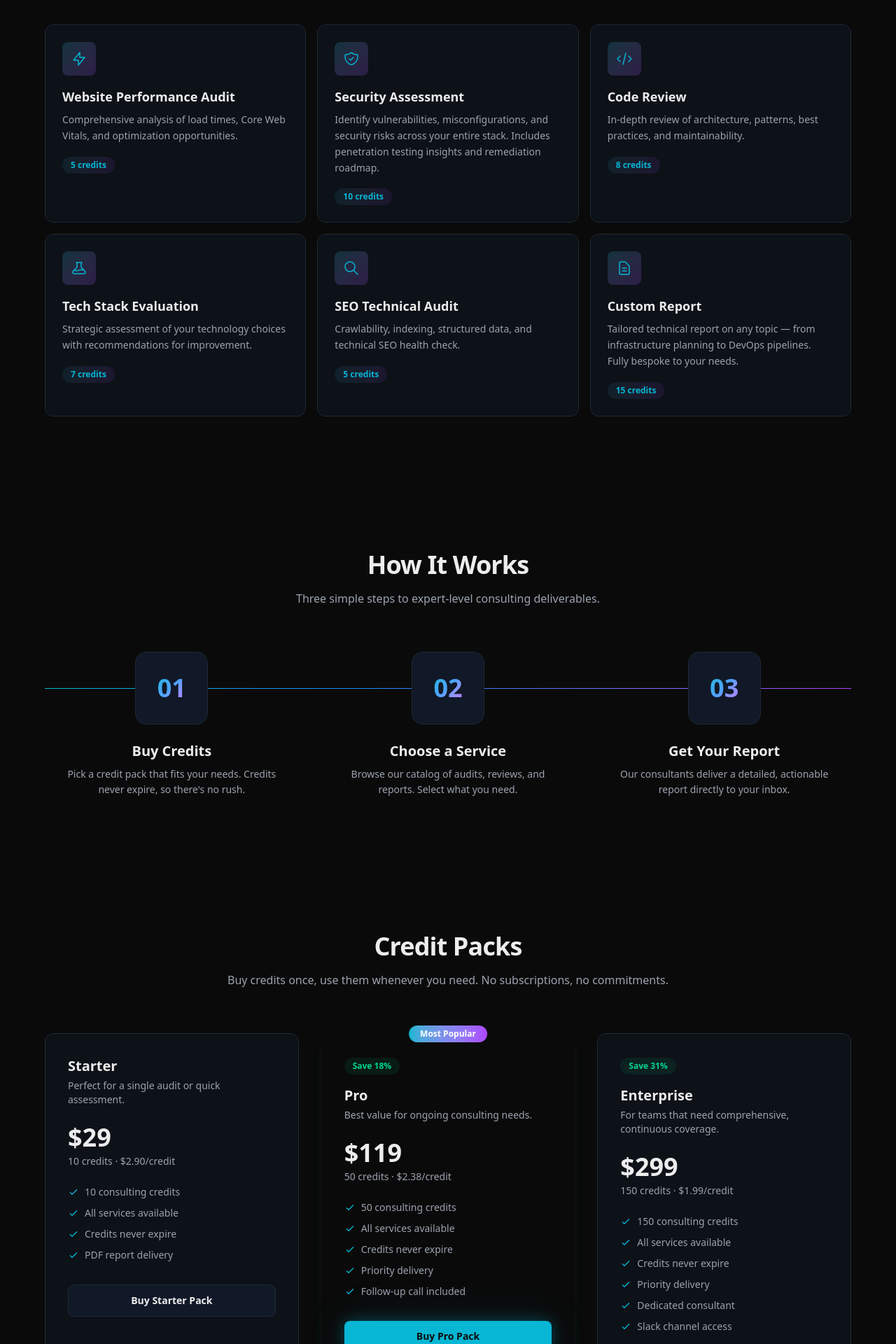
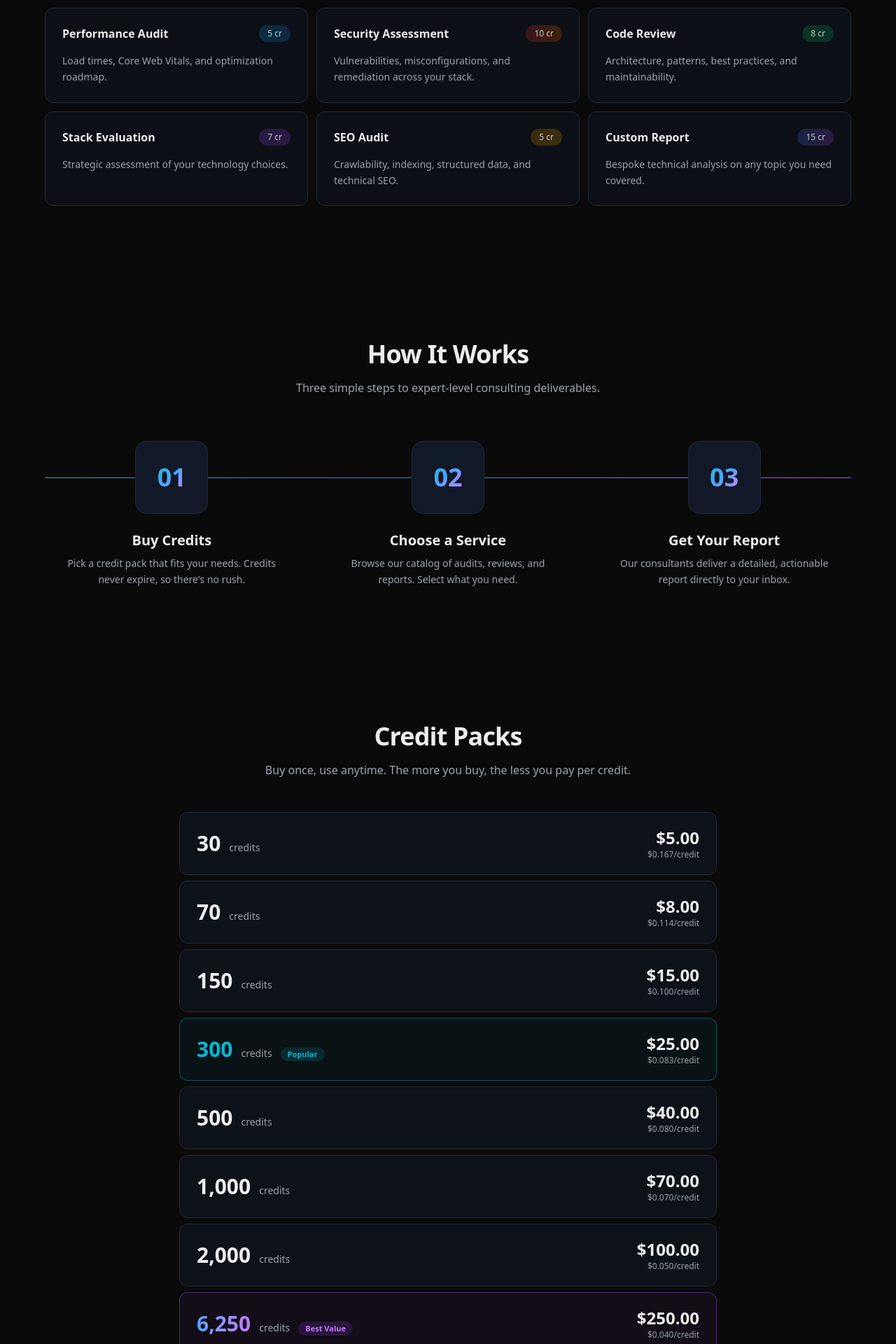
Before and after one commit to rajakillaman/raja-consulting, a Next.js app: page / in a window 1280 px wide. Shown: the part 1140-3060 px from the top of the page at 70% size. Built offline with nearby package versions, Linux system fonts and the light colour scheme.

Commit message:
Update services and pricing with real credit packs and cleaner design
Co-Authored-By: Claude Opus 4.6 <noreply@anthropic.com>

```diff
--- a/components/Pricing.tsx
+++ b/components/Pricing.tsx
@@ -3,147 +3,90 @@
 import { useState } from "react";
 import AnimatedSection from "./AnimatedSection";
 
-const plans = [
-  {
-    name: "Starter",
-    credits: 10,
-    price: 29,
-    perCredit: "2.90",
-    popular: false,
-    description: "Perfect for a single audit or quick assessment.",
-    features: [
-      "10 consulting credits",
-      "All services available",
-      "Credits never expire",
-      "PDF report delivery",
-    ],
-  },
-  {
-    name: "Pro",
-    credits: 50,
-    price: 119,
-    perCredit: "2.38",
-    popular: true,
-    savings: "18%",
-    description: "Best value for ongoing consulting needs.",
-    features: [
-      "50 consulting credits",
-      "All services available",
-      "Credits never expire",
-      "Priority delivery",
-      "Follow-up call included",
-    ],
-  },
-  {
-    name: "Enterprise",
-    credits: 150,
-    price: 299,
-    perCredit: "1.99",
-    popular: false,
-    savings: "31%",
-    description: "For teams that need comprehensive, continuous coverage.",
-    features: [
-      "150 consulting credits",
-      "All services available",
-      "Credits never expire",
-      "Priority delivery",
-      "Dedicated consultant",
-      "Slack channel access",
-    ],
-  },
+const packs = [
+  { credits: 30, price: 5, perCredit: "0.167" },
+  { credits: 70, price: 8, perCredit: "0.114" },
+  { credits: 150, price: 15, perCredit: "0.100" },
+  { credits: 300, price: 25, perCredit: "0.083", tag: "Popular" },
+  { credits: 500, price: 40, perCredit: "0.080" },
+  { credits: 1000, price: 70, perCredit: "0.070" },
+  { credits: 2000, price: 100, perCredit: "0.050" },
+  { credits: 6250, price: 250, perCredit: "0.040", tag: "Best Value" },
 ];
 
 export default function Pricing() {
   const [toast, setToast] = useState<string | null>(null);
 
-  function handleBuy(planName: string) {
-    setToast(`${planName} pack selected — payment integration coming soon!`);
+  function handleBuy(credits: number) {
+    setToast(`${credits} credit pack selected — payment integration coming soon!`);
     setTimeout(() => setToast(null), 3000);
   }
 
   return (
     <section id="pricing" className="relative z-10 px-6 py-24">
-      <div className="mx-auto max-w-6xl">
+      <div className="mx-auto max-w-3xl">
         <AnimatedSection>
-          <div className="mb-16 text-center">
+          <div className="mb-12 text-center">
             <h2 className="mb-4 text-3xl font-bold tracking-tight md:text-4xl">
               Credit Packs
             </h2>
-            <p className="mx-auto max-w-2xl text-muted">
-              Buy credits once, use them whenever you need. No subscriptions, no
-              commitments.
+            <p className="mx-auto max-w-xl text-muted">
+              Buy once, use anytime. The more you buy, the less you pay per credit.
             </p>
           </div>
         </AnimatedSection>
 
-        <div className="grid gap-8 md:grid-cols-3">
-          {plans.map((plan, i) => (
-            <AnimatedSection key={plan.name} delay={i * 0.1}>
-              <div
-                className={`relative h-full rounded-xl p-8 transition-all ${
-                  plan.popular
-                    ? "border-0 bg-gradient-to-b from-accent/10 to-transparent shadow-lg shadow-accent/10"
-                    : "border border-card-border bg-card/50 backdrop-blur-sm"
-                }`}
-                style={
-                  plan.popular
-                    ? {
-                        background:
-                          "linear-gradient(var(--color-card), var(--color-card)) padding-box, conic-gradient(from var(--gradient-angle, 0deg), #06b6d4, #3b82f6, #8b5cf6, #06b6d4) border-box",
-                        border: "1px solid transparent",
-                        animation: "rotate-gradient 4s linear infinite",
-                      }
-                    : undefined
-                }
-              >
-                {plan.popular && (
-                  <div className="absolute -top-3 left-1/2 -translate-x-1/2 rounded-full bg-gradient-to-r from-accent to-purple-500 px-4 py-1 text-xs font-bold text-white">
-                    Most Popular
+        <div className="space-y-2">
+          {packs.map((pack, i) => {
+            const isPopular = pack.tag === "Popular";
+            const isBest = pack.tag === "Best Value";
+
+            return (
+              <AnimatedSection key={pack.credits} delay={i * 0.04}>
+                <button
+                  onClick={() => handleBuy(pack.credits)}
+                  className={`group flex w-full items-center justify-between rounded-xl border px-6 py-5 text-left transition-all ${
+                    isPopular
+                      ? "border-accent/40 bg-accent/5 hover:border-accent/60"
+                      : isBest
+                        ? "border-purple-500/40 bg-purple-500/5 hover:border-purple-500/60"
+                        : "border-card-border bg-card/50 hover:border-muted/40"
+                  }`}
+                >
+                  <div className="flex items-baseline gap-3">
+                    <span className={`text-2xl font-bold tabular-nums md:text-3xl ${
+                      isBest
+                        ? "bg-gradient-to-r from-blue-400 to-purple-400 bg-clip-text text-transparent"
+                        : isPopular
+                          ? "text-accent"
+                          : "text-foreground"
+                    }`}>
+                      {pack.credits.toLocaleString()}
+                    </span>
+                    <span className="text-sm text-muted">credits</span>
+                    {pack.tag && (
+                      <span className={`rounded-full px-2.5 py-0.5 text-[11px] font-semibold ${
+                        isBest
+                          ? "bg-purple-500/15 text-purple-400"
+                          : "bg-accent/15 text-accent"
+                      }`}>
+                        {pack.tag}
+                      </span>
+                    )}
                   </div>
-                )}
 
-                {"savings" in plan && plan.savings && (
-                  <div className="mb-4 inline-block rounded-full bg-emerald-500/10 px-3 py-1 text-xs font-semibold text-emerald-400">
-                    Save {plan.savings}
+                  <div className="text-right">
+                    <div className="text-xl font-bold tabular-nums md:text-2xl">
+                      ${pack.price.toFixed(2)}
+                    </div>
+                    <div className="text-xs text-muted tabular-nums">
+                      ${pack.perCredit}/credit
+                    </div>
                   </div>
-                )}
-
-                <h3 className="mb-1 text-xl font-bold">{plan.name}</h3>
-                <p className="mb-6 text-sm text-muted">{plan.description}</p>
-
-                <div className="mb-1">
-                  <span className="text-4xl font-bold">${plan.price}</span>
-                </div>
-                <p className="mb-6 text-sm text-muted">
-                  {plan.credits} credits &middot; ${plan.perCredit}/credit
-                </p>
-
-                {/* Feature list */}
-                <ul className="mb-8 space-y-2.5">
-                  {plan.features.map((feature) => (
-                    <li key={feature} className="flex items-start gap-2 text-sm text-muted">
-                      <svg className="mt-0.5 h-4 w-4 shrink-0 text-accent" fill="none" stroke="currentColor" viewBox="0 0 24 24">
-                        <path strokeLinecap="round" strokeLinejoin="round" strokeWidth={2} d="M5 13l4 4L19 7" />
-                      </svg>
-                      {feature}
-                    </li>
-                  ))}
-                </ul>
-
-                <button
-                  onClick={() => handleBuy(plan.name)}
-                  className={`w-full rounded-lg py-3 text-sm font-semibold transition-colors ${
-                    plan.popular
-                      ? "bg-accent text-background hover:bg-accent-hover"
-                      : "border border-card-border bg-card text-foreground hover:border-accent/50"
-                  }`}
-                  style={plan.popular ? { animation: "pulse-glow 3s ease-in-out infinite" } : undefined}
-                >
-                  Buy {plan.name} Pack
                 </button>
-              </div>
-            </AnimatedSection>
-          ))}
+              </AnimatedSection>
+            );
+          })}
         </div>
       </div>
 
--- a/components/Services.tsx
+++ b/components/Services.tsx
@@ -4,76 +4,42 @@ import AnimatedSection from "./AnimatedSection";
 
 const services = [
   {
-    title: "Website Performance Audit",
+    title: "Performance Audit",
     credits: 5,
-    description:
-      "Comprehensive analysis of load times, Core Web Vitals, and optimization opportunities.",
-    icon: (
-      <svg className="h-6 w-6" fill="none" stroke="currentColor" viewBox="0 0 24 24">
-        <path strokeLinecap="round" strokeLinejoin="round" strokeWidth={1.5} d="M13 10V3L4 14h7v7l9-11h-7z" />
-      </svg>
-    ),
-    span: false,
+    description: "Load times, Core Web Vitals, and optimization roadmap.",
+    gradient: "from-cyan-500/20 to-blue-500/20",
   },
   {
     title: "Security Assessment",
     credits: 10,
-    description:
-      "Identify vulnerabilities, misconfigurations, and security risks across your entire stack. Includes penetration testing insights and remediation roadmap.",
-    icon: (
-      <svg className="h-6 w-6" fill="none" stroke="currentColor" viewBox="0 0 24 24">
-        <path strokeLinecap="round" strokeLinejoin="round" strokeWidth={1.5} d="M9 12l2 2 4-4m5.618-4.016A11.955 11.955 0 0112 2.944a11.955 11.955 0 01-8.618 3.04A12.02 12.02 0 003 9c0 5.591 3.824 10.29 9 11.622 5.176-1.332 9-6.03 9-11.622 0-1.042-.133-2.052-.382-3.016z" />
-      </svg>
-    ),
-    span: true,
+    description: "Vulnerabilities, misconfigurations, and remediation across your stack.",
+    gradient: "from-red-500/20 to-orange-500/20",
+    featured: true,
   },
   {
     title: "Code Review",
     credits: 8,
-    description:
-      "In-depth review of architecture, patterns, best practices, and maintainability.",
-    icon: (
-      <svg className="h-6 w-6" fill="none" stroke="currentColor" viewBox="0 0 24 24">
-        <path strokeLinecap="round" strokeLinejoin="round" strokeWidth={1.5} d="M10 20l4-16m4 4l4 4-4 4M6 16l-4-4 4-4" />
-      </svg>
-    ),
-    span: false,
+    description: "Architecture, patterns, best practices, and maintainability.",
+    gradient: "from-green-500/20 to-emerald-500/20",
   },
   {
-    title: "Tech Stack Evaluation",
+    title: "Stack Evaluation",
     credits: 7,
-    description:
-      "Strategic assessment of your technology choices with recommendations for improvement.",
-    icon: (
-      <svg className="h-6 w-6" fill="none" stroke="currentColor" viewBox="0 0 24 24">
-        <path strokeLinecap="round" strokeLinejoin="round" strokeWidth={1.5} d="M19.428 15.428a2 2 0 00-1.022-.547l-2.387-.477a6 6 0 00-3.86.517l-.318.158a6 6 0 01-3.86.517L6.05 15.21a2 2 0 00-1.806.547M8 4h8l-1 1v5.172a2 2 0 00.586 1.414l5 5c1.26 1.26.367 3.414-1.415 3.414H4.828c-1.782 0-2.674-2.154-1.414-3.414l5-5A2 2 0 009 10.172V5L8 4z" />
-      </svg>
-    ),
-    span: false,
+    description: "Strategic assessment of your technology choices.",
+    gradient: "from-violet-500/20 to-purple-500/20",
   },
   {
-    title: "SEO Technical Audit",
+    title: "SEO Audit",
     credits: 5,
-    description:
-      "Crawlability, indexing, structured data, and technical SEO health check.",
-    icon: (
-      <svg className="h-6 w-6" fill="none" stroke="currentColor" viewBox="0 0 24 24">
-        <path strokeLinecap="round" strokeLinejoin="round" strokeWidth={1.5} d="M21 21l-6-6m2-5a7 7 0 11-14 0 7 7 0 0114 0z" />
-      </svg>
-    ),
-    span: false,
+    description: "Crawlability, indexing, structured data, and technical SEO.",
+    gradient: "from-amber-500/20 to-yellow-500/20",
   },
   {
     title: "Custom Report",
     credits: 15,
-    description:
-      "Tailored technical report on any topic — from infrastructure planning to DevOps pipelines. Fully bespoke to your needs.",
-    icon: (
-      <svg className="h-6 w-6" fill="none" stroke="currentColor" viewBox="0 0 24 24">
-        <path strokeLinecap="round" strokeLinejoin="round" strokeWidth={1.5} d="M9 12h6m-6 4h6m2 5H7a2 2 0 01-2-2V5a2 2 0 012-2h5.586a1 1 0 01.707.293l5.414 5.414a1 1 0 01.293.707V19a2 2 0 01-2 2z" />
-      </svg>
-    ),
-    span: true,
+    description: "Bespoke technical analysis on any topic you need covered.",
+    gradient: "from-blue-500/20 to-purple-500/20",
+    featured: true,
   },
 ];
 
@@ -82,34 +48,34 @@ export default function Services() {
     <section id="services" className="relative z-10 px-6 py-24">
       <div className="mx-auto max-w-6xl">
         <AnimatedSection>
-          <div className="mb-16 text-center">
+          <div className="mb-16">
             <h2 className="mb-4 text-3xl font-bold tracking-tight md:text-4xl">
-              What Your Credits Buy
+              Services
             </h2>
-            <p className="mx-auto max-w-2xl text-muted">
-              Choose from a range of professional consulting deliverables. Each
-              service has a fixed credit cost — no surprises, no hourly billing.
+            <p className="max-w-lg text-muted">
+              Fixed credit costs per deliverable. No hourly billing, no scope creep.
             </p>
           </div>
         </AnimatedSection>
 
-        <div className="grid gap-4 sm:grid-cols-2 lg:grid-cols-3">
+        <div className="grid gap-3 sm:grid-cols-2 lg:grid-cols-3">
           {services.map((service, i) => (
             <AnimatedSection
               key={service.title}
-              delay={i * 0.08}
-              className={service.span ? "sm:col-span-2 lg:col-span-1" : ""}
+              delay={i * 0.06}
+              className={service.featured ? "sm:col-span-2 lg:col-span-1" : ""}
             >
-              <div className="glow-card group h-full rounded-xl border border-card-border bg-card/50 p-6 backdrop-blur-sm transition-all hover:border-accent/30">
-                <div className="mb-4 inline-flex rounded-lg bg-gradient-to-br from-accent/20 to-purple-500/20 p-3 text-accent">
-                  {service.icon}
-                </div>
-                <h3 className="mb-2 text-lg font-semibold">{service.title}</h3>
-                <p className="mb-4 text-sm leading-relaxed text-muted">
-                  {service.description}
-                </p>
-                <div className="inline-block rounded-full bg-gradient-to-r from-accent/10 to-purple-500/10 px-3 py-1 text-xs font-semibold text-accent">
-                  {service.credits} credits
+              <div className="group flex h-full flex-col justify-between rounded-xl border border-card-border bg-card/40 p-6 transition-colors hover:border-muted/40">
+                <div>
+                  <div className="mb-4 flex items-center justify-between">
+                    <h3 className="text-base font-semibold">{service.title}</h3>
+                    <span className={`rounded-full bg-gradient-to-r ${service.gradient} px-3 py-1 text-xs font-medium text-foreground/80`}>
+                      {service.credits} cr
+                    </span>
+                  </div>
+                  <p className="text-sm leading-relaxed text-muted">
+                    {service.description}
+                  </p>
                 </div>
               </div>
             </AnimatedSection>
```
